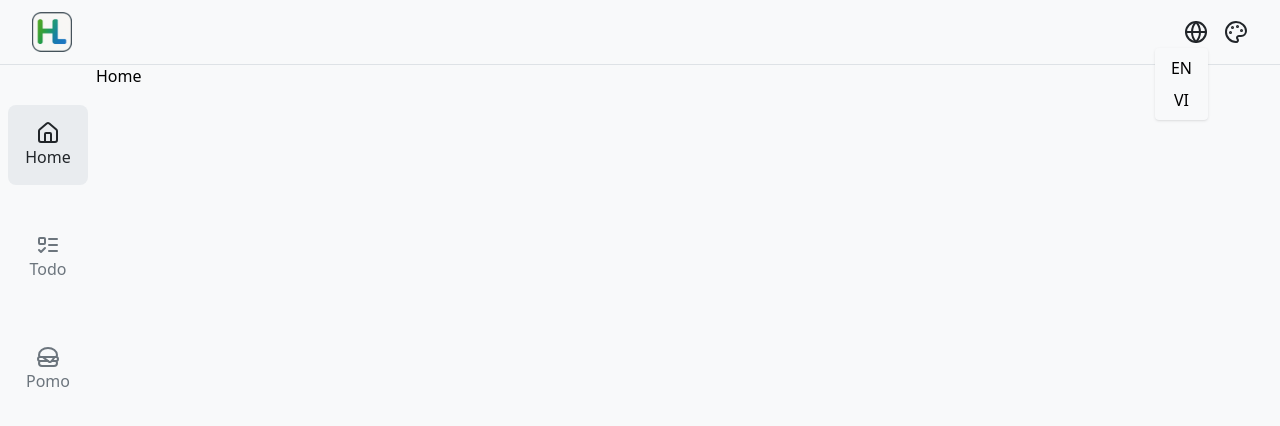
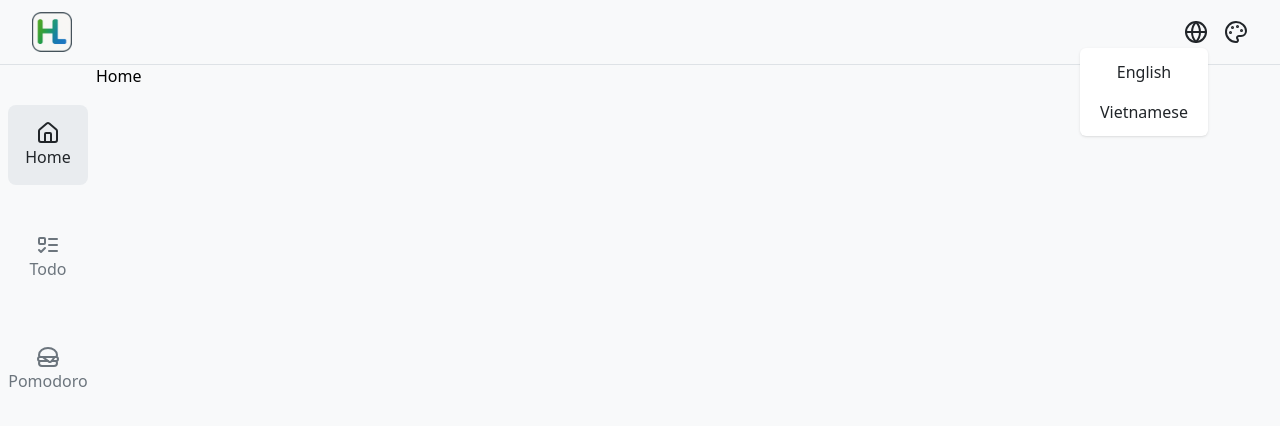
Before and after one commit to huyhoang462/HHLab, a React (Vite) app: page / in a window 1280 px wide. Both pictures are taken after a click on the icon 1196 px from the left and 32 px from the top of the page. Shown: the top 426 px of the page. Built offline with nearby package versions, Linux system fonts and the light colour scheme.

Commit message:
feat: language change

```diff
--- a/package.json
+++ b/package.json
@@ -12,9 +12,12 @@
   "dependencies": {
     "@tailwindcss/vite": "^4.1.10",
     "axios": "^1.10.0",
+    "i18next": "^25.3.2",
+    "i18next-browser-languagedetector": "^8.2.0",
     "lucide-react": "^0.523.0",
     "react": "^19.1.0",
     "react-dom": "^19.1.0",
+    "react-i18next": "^15.6.0",
     "react-router-dom": "^7.6.2",
     "tailwindcss": "^4.1.10",
     "vite": "^5.4.19"
--- a/src/components/Header.tsx
+++ b/src/components/Header.tsx
@@ -1,6 +1,7 @@
 import { Globe, Moon, Palette, Sun } from "lucide-react";
 import React, { useEffect, useRef, useState } from "react";
 import { useTheme } from "../hooks/useTheme";
+import { useTranslation } from "react-i18next";
 
 const Header: React.FC = () => {
   const [isShowLanguageMenu, setIsShowLanguageMenu] = useState(false);
@@ -8,6 +9,14 @@ const Header: React.FC = () => {
 
   const langRef = useRef<HTMLDivElement>(null);
   const themeRef = useRef<HTMLDivElement>(null);
+
+  const { t, i18n } = useTranslation();
+  console.log("Ngôn ngữ i18n hiện tại là:", i18n.language);
+
+  const handleChangeLanguage = (lang: "en" | "vi") => {
+    i18n.changeLanguage(lang);
+    setIsShowLanguageMenu(false);
+  };
 
   const { theme, setTheme } = useTheme();
   const handleThemeChange = (selectedTheme: "light" | "dark") => {
@@ -49,11 +58,29 @@ const Header: React.FC = () => {
             {isShowLanguageMenu && (
               <div
                 ref={langRef}
-                className="absolute top-8 right-0  bg-background rounded-sm p-2 shadow-sm"
+                className="absolute top-8 right-0 w-32  bg-surface rounded-md p-2 shadow-sm"
               >
                 <div className="font-medium flex flex-col gap-y-2">
-                  <button className="px-2 cursor-pointer">EN</button>
-                  <button className="px-2 cursor-pointer">VI</button>
+                  <button
+                    onClick={() => handleChangeLanguage("en")}
+                    className={`px-2 py-1 cursor-pointer  hover:bg-primary/10 rounded-md ${
+                      i18n.language === "en"
+                        ? "text-primary"
+                        : "text-text-primary"
+                    }`}
+                  >
+                    {t("global.header.languages.en")}
+                  </button>
+                  <button
+                    onClick={() => handleChangeLanguage("vi")}
+                    className={`px-2 py-1 cursor-pointer  hover:bg-primary/10 rounded-md ${
+                      i18n.language === "vi"
+                        ? "text-primary"
+                        : "text-text-primary"
+                    }`}
+                  >
+                    {t("global.header.languages.vi")}
+                  </button>
                 </div>
               </div>
             )}
@@ -68,7 +95,7 @@ const Header: React.FC = () => {
             {isShowThemeMenu && (
               <div
                 ref={themeRef}
-                className="absolute top-8 right-0  bg-background rounded-sm p-2 shadow-sm"
+                className="absolute top-8 right-0  bg-surface rounded-md p-2 shadow-sm"
               >
                 <div className="font-medium flex flex-col gap-y-2">
                   <button
--- a/src/components/SideBar.tsx
+++ b/src/components/SideBar.tsx
@@ -1,27 +1,29 @@
 import { Hamburger, House, ListTodo } from "lucide-react";
 import React from "react";
 import { NavLink } from "react-router-dom";
+import { useTranslation } from "react-i18next";
 const SideBar: React.FC = () => {
   type NavItem = {
     path: string;
-    name: string;
+    nameKey: string;
     icon: React.ReactElement;
   };
-  const iconClass: string = "h-5 md:h-6 ";
+  const iconClass: string = "h-6 ";
+  const { t } = useTranslation();
   const navItems: NavItem[] = [
     {
       path: "/",
-      name: "Home",
+      nameKey: "global.nav.home",
       icon: <House className={iconClass} />,
     },
     {
       path: "/todo",
-      name: "Todo",
+      nameKey: "global.nav.todo",
       icon: <ListTodo className={iconClass} />,
     },
     {
       path: "/pomodoro",
-      name: "Pomo",
+      nameKey: "global.nav.pomodoro",
       icon: <Hamburger className={iconClass} />,
     },
   ];
@@ -31,9 +33,10 @@ const SideBar: React.FC = () => {
         <NavLink
           to={item.path}
           key={item.path}
+          title={t(item.nameKey)}
           className={({
             isActive,
-          }) => `flex flex-col items-center rounded-lg w-14 h-14 md:w-20 md:h-20 justify-center hover:bg-surface-hover
+          }) => `flex flex-col items-center rounded-lg whitespace-nowrap w-14 h-14 md:w-20 md:h-20 justify-center hover:text-text-primary md:hover:bg-surface-hover
             ${
               isActive
                 ? " text-text-primary font-medium  bg-surface-hover "
@@ -41,7 +44,7 @@ const SideBar: React.FC = () => {
             }`}
         >
           {item.icon}
-          {item.name}
+          <span className="hidden md:flex">{t(item.nameKey)}</span>
         </NavLink>
       ))}
     </aside>
--- /dev/null
+++ b/src/i18n.ts
@@ -0,0 +1,28 @@
+import i18n from "i18next";
+import { initReactI18next } from "react-i18next";
+import LanguageDetector from "i18next-browser-languagedetector";
+
+// Tạo các file JSON chứa bản dịch
+import enTranslation from "./locales/en.json";
+import viTranslation from "./locales/vi.json";
+
+i18n
+  .use(LanguageDetector) // Tự động phát hiện ngôn ngữ trình duyệt
+  .use(initReactI18next) // Kết nối i18next với React
+  .init({
+    debug: true, // Bật debug trong môi trường dev
+    fallbackLng: "en", // Ngôn ngữ dự phòng
+    interpolation: {
+      escapeValue: false, // React đã tự chống XSS
+    },
+    resources: {
+      en: {
+        translation: enTranslation,
+      },
+      vi: {
+        translation: viTranslation,
+      },
+    },
+  });
+
+export default i18n;
--- /dev/null
+++ b/src/locales/en.json
@@ -0,0 +1,31 @@
+{
+  "global": {
+    "nav": {
+      "home": "Home",
+      "todo": "Todo",
+      "pomodoro": "Pomodoro"
+    },
+    "header": {
+      "switch_language": "Switch Language",
+      "switch_theme": "Switch Theme",
+      "themes": {
+        "light": "Light",
+        "dark": "Dark"
+      },
+      "languages": {
+        "en": "English",
+        "vi": "Vietnamese"
+      }
+    },
+    "buttons": {
+      "save": "Save",
+      "cancel": "Cancel",
+      "delete": "Delete",
+      "add_new": "Add New"
+    },
+    "common": {
+      "loading": "Loading...",
+      "error_occurred": "An error occurred. Please try again."
+    }
+  }
+}
--- /dev/null
+++ b/src/locales/vi.json
@@ -0,0 +1,31 @@
+{
+  "global": {
+    "nav": {
+      "home": "Trang chủ",
+      "todo": "Nhiệm vụ",
+      "pomodoro": "Pomodoro"
+    },
+    "header": {
+      "switch_language": "Switch Language",
+      "switch_theme": "Switch Theme",
+      "themes": {
+        "light": "Sáng",
+        "dark": "Tối"
+      },
+      "languages": {
+        "en": "Tiếng Anh",
+        "vi": "Tiếng Việt"
+      }
+    },
+    "buttons": {
+      "save": "Lưu",
+      "cancel": "Hủy",
+      "delete": "Xóa",
+      "add_new": "Thêm"
+    },
+    "common": {
+      "loading": "Đang tải...",
+      "error_occurred": "Xảy ra lỗi. Vui lòng thử lại."
+    }
+  }
+}
--- a/src/main.tsx
+++ b/src/main.tsx
@@ -1,6 +1,7 @@
 import { StrictMode } from "react";
 import { createRoot } from "react-dom/client";
 import App from "./App.tsx";
+import "./i18n.ts";
 
 import "./index.css";
 import { ThemeProvider } from "./contexts/ThemeContext.tsx";
```
Also changed, not shown: 1 other file (tests, documents, lock files or other folders).
